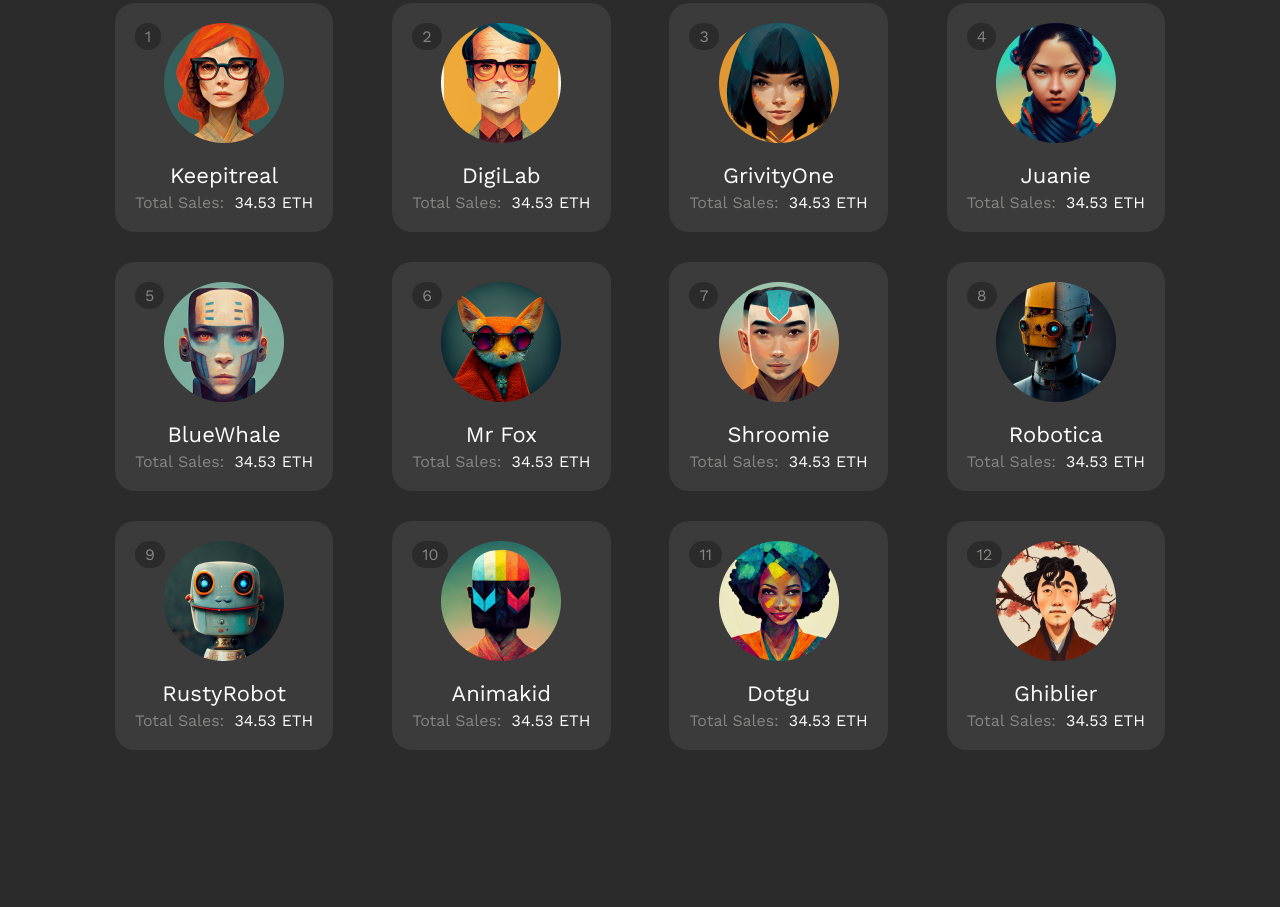
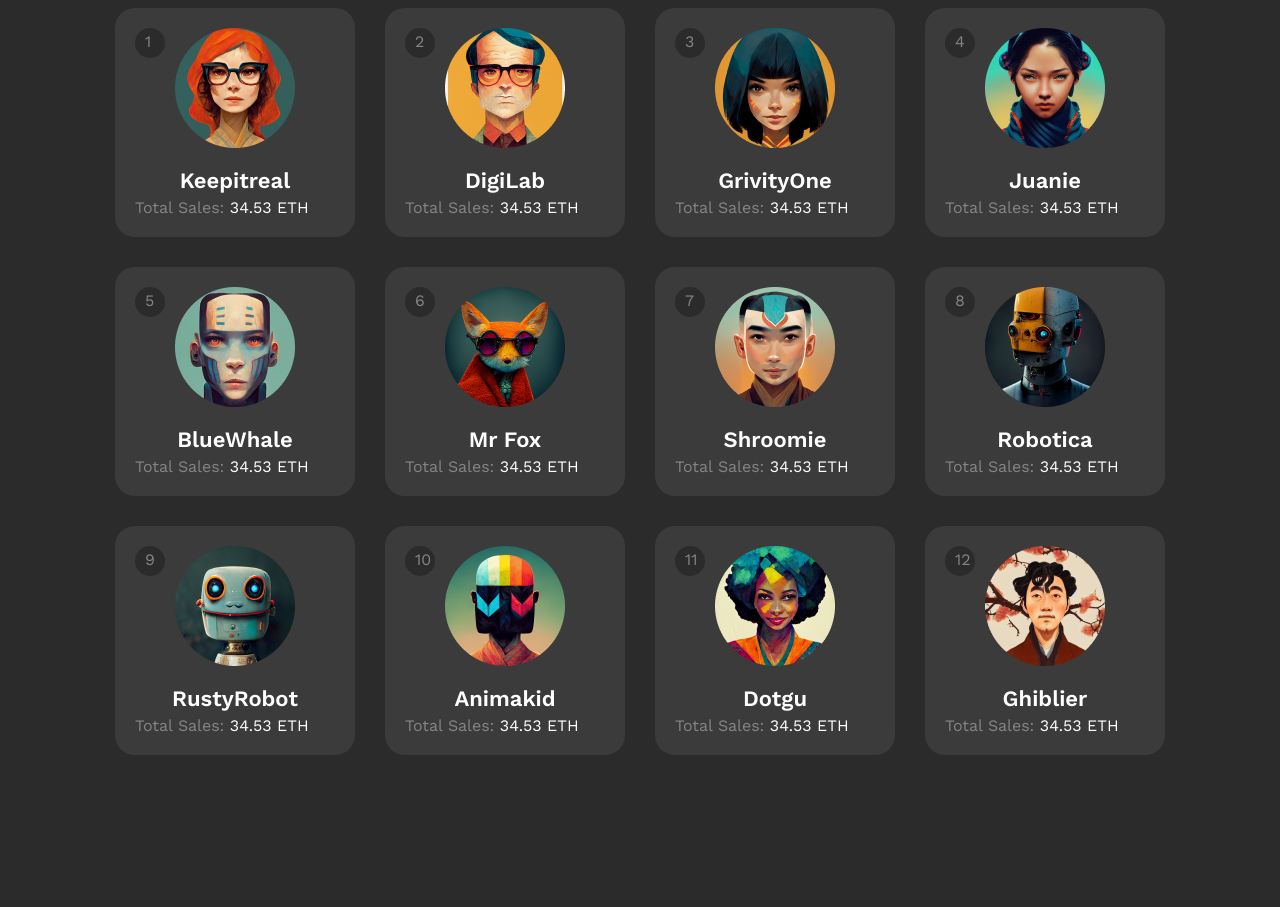
Before and after one commit to nabiyddin/nft-marketplace, a plain HTML site: page index.html in a window 1280 px wide. Shown: the part 1882-2789 px from the top of the page. Drawn offline with Linux system fonts and the light colour scheme.

Commit message:
bug fixes

```diff
--- a/css/main.css
+++ b/css/main.css
@@ -59,7 +59,7 @@ button {
 .header-nav2_border {
   display: flex;
   align-items: center;
-  column-gap: 10px;
+  column-gap: 30px;
 }
 
 .header-nav2 ul {
@@ -69,6 +69,9 @@ button {
 
 .header-nav2 ul li a {
   color: white;
+  font-size: 16px;
+  font-weight: 600px;
+  line-height: 23px;
 }
 
 .header-nav-border {
@@ -89,6 +92,8 @@ button {
   border-radius: 20px;
   padding: 19px 30px;
   font-size: 16px;
+  font-weight: 600;
+  line-height: 23px;
 }
 
 .hero_section {
@@ -109,12 +114,14 @@ button {
 
 .hero-texts h1 {
   font-size: 67px;
+  font-weight: 600;
   line-height: 74px;
 }
 
 .hero-texts p {
   margin-top: 20px;
   font-size: 22px;
+  font-weight: 400;
   line-height: 36px;
 }
 
@@ -179,8 +186,6 @@ button {
 
 .section2-main-texts {
   max-width: 1046px;
-  margin-left: auto;
-  margin-right: auto;
 }
 
 .section2-main-texts h2 {
@@ -266,23 +271,10 @@ button {
 }
 
 .section3-images_border {
-  display: flex;
+  display: grid;
+  grid-template-columns: 1fr 1fr 1fr 1fr;
   margin-top: 60px;
-  column-gap: 30px;
-  justify-content: space-between;
-}
-
-.section3-images_border-center {
-  display: flex;
-  column-gap: 30px;
-  margin-top: 30px;
-  justify-content: space-between;
-}
-
-.section3-images_border-end {
-  display: flex;
-  column-gap: 30px;
-  margin-top: 30px;
+  gap: 30px;
   justify-content: space-between;
 }
 
@@ -299,6 +291,9 @@ button {
   border-radius: 20px 20px;
   padding: 4px 10px;
   position: absolute;
+  width: 30px;
+  height: 30px;
+  align-items: center;
 }
 
 .section3-avatar_text_large p {
@@ -316,17 +311,16 @@ button {
   margin-right: auto;
 }
 
-.section3-avatar_names {
+.section3-total h4 {
   text-align: center;
   font-size: 22px;
   font-family: var(--work-sans-font);
   margin-top: 20px;
+  margin-bottom: 5px;
 }
 
 .section3-total {
-  display: flex;
-  column-gap: 10px;
-  margin-top: 5px;
+  font-family: var(--work-sans-font);
 }
 
 .section3-total-sales {
@@ -349,16 +343,10 @@ button {
 }
 
 .section4-images-border {
-  display: flex;
-  column-gap: 30px;
+  display: grid;
+  grid-template-columns: 1fr 1fr 1fr 1fr;
+  gap: 30px;
   margin-top: 60px;
-  justify-content: center;
-}
-
-.section4-images-border2 {
-  display: flex;
-  column-gap: 30px;
-  margin-top: 30px;
   justify-content: center;
 }
 
@@ -429,9 +417,15 @@ button {
 
 .section5_images_border {
   margin-top: 60px;
-  display: flex;
+  display: grid;
+  grid-template-columns: 1fr 1fr 1fr;
   column-gap: 30px;
   justify-content: center;
+}
+
+.section5_images_text_end {
+  background: #3b3b3b;
+  border-radius: 20px 20px;
 }
 
 .section5_images_text {
@@ -464,8 +458,9 @@ button {
 .section6_image {
   background-image: linear-gradient(rgba(162, 89, 255, 0) 0%, #a259ff 100%),
     url("/images/NFT\ Highlight.png");
+  background-repeat: no-repeat;
+  background-size: cover;
   position: relative;
-  width: 1280px;
   height: 640px;
   margin-left: auto;
   margin-right: auto;
@@ -474,6 +469,7 @@ button {
 .section6_texts_border {
   margin-top: 360px;
   margin-left: 115px;
+  margin-right: 115px;
   position: absolute;
   display: flex;
   justify-content: space-around;
@@ -566,9 +562,9 @@ button {
 
 .section7_box_border {
   margin-top: 48px;
-  display: flex;
+  display: grid;
+  grid-template-columns: 1fr 1fr 1fr;
   flex: 1 0 0;
-  justify-content: space-between;
   column-gap: 30px;
 }
 
@@ -602,6 +598,7 @@ button {
   border-radius: 20px;
   background: #3b3b3b;
   column-gap: 80px;
+  align-items: center;
 }
 
 .section8_texts h2 {
@@ -628,6 +625,7 @@ button {
   outline: none;
   border: none;
   border-radius: 20px;
+  width: 100%;
 }
 
 .section8-button button {
@@ -710,6 +708,7 @@ button {
   outline: none;
   border: none;
   border-radius: 20px;
+  width: 100%;
 }
 
 .footer-button button {
@@ -815,7 +814,7 @@ button {
     justify-content: space-between;
   }
 
-  .section2-images-border div:last-child {
+  .section2-images-border > div:last-child {
     display: none;
   }
 
@@ -835,6 +834,27 @@ button {
 
   .section3-images_border {
     margin-top: 40px;
+    grid-template-columns: 1fr 1fr;
+  }
+
+  .section3_box:nth-child(n + 7) {
+    display: none;
+  }
+
+  .section3_box {
+    display: flex;
+    column-gap: 12px;
+  }
+
+  .section3_box img {
+    width: 60px;
+    height: 60px;
+    margin-left: 0;
+  }
+
+  .section3-avatar_text {
+    top: 13px;
+    left: 12px;
   }
 
   .section4 {
@@ -894,7 +914,7 @@ button {
     margin-top: 40px;
   }
 
-  .section5_images_border div:last-child {
+  .section5_images_text_end {
     display: none;
   }
 
--- a/index.html
+++ b/index.html
@@ -53,20 +53,13 @@
       <div class="header-nav2_border">
         <nav class="header-nav2">
           <ul>
-            <li>
-              <a href="">
-                <i class="fa-bar"></i>
-              </a>
-
-              <a href="/">Marketplace</a>
-            </li>
+            <li><a href="/">Marketplace</a></li>
             <li><a href="/">Rankings</a></li>
             <li><a href="/">Connect a wallet</a></li>
           </ul>
         </nav>
         <button class="header-button">
           <svg
-            class="header_burger_menu"
             width="20"
             height="20"
             viewBox="0 0 20 20"
@@ -314,16 +307,18 @@
             alt=""
           />
 
-          <div class="section3-avatar_names">
-            <p>Keepitreal</p>
+          <div>
             <div class="section3-total">
-              <p class="section3-total-sales">Total Sales:</p>
-              <p class="section3-total_number">34.53 ETH</p>
+              <h4>Keepitreal</h4>
+
+              <p class="section3-total-sales">
+                Total Sales:
+                <span class="section3-total_number">34.53 ETH</span>
+              </p>
             </div>
           </div>
         </div>
 
-        <div class="section3-images">
         <div class="section3_box">
           <div class="section3-avatar_text">
             <p>2</p>
@@ -334,17 +329,18 @@
             alt=""
           />
 
-            <div class="section3-avatar_names">
-              <p>DigiLab</p>
+          <div>
             <div class="section3-total">
-                <p class="section3-total-sales">Total Sales:</p>
-                <p class="section3-total_number">34.53 ETH</p>
-              </div>
+              <h4>DigiLab</h4>
+
+              <p class="section3-total-sales">
+                Total Sales:
+                <span class="section3-total_number">34.53 ETH</span>
+              </p>
             </div>
           </div>
         </div>
 
-        <div class="section3-images">
         <div class="section3_box">
           <div class="section3-avatar_text">
             <p>3</p>
@@ -355,17 +351,17 @@
             alt=""
           />
 
-            <div class="section3-avatar_names">
-              <p>GrivityOne</p>
+          <div>
             <div class="section3-total">
-                <p class="section3-total-sales">Total Sales:</p>
-                <p class="section3-total_number">34.53 ETH</p>
-              </div>
+              <h4>GrivityOne</h4>
+              <p class="section3-total-sales">
+                Total Sales:
+                <span class="section3-total_number">34.53 ETH</span>
+              </p>
             </div>
           </div>
         </div>
 
-        <div class="section3-images">
         <div class="section3_box">
           <div class="section3-avatar_text">
             <p>4</p>
@@ -376,19 +372,18 @@
             alt=""
           />
 
-            <div class="section3-avatar_names">
-              <p>Juanie</p>
+          <div>
             <div class="section3-total">
-                <p class="section3-total-sales">Total Sales:</p>
-                <p class="section3-total_number">34.53 ETH</p>
-              </div>
-            </div>
+              <h4>Juanie</h4>
+
+              <p class="section3-total-sales">
+                Total Sales:
+                <span class="section3-total_number">34.53 ETH</span>
+              </p>
             </div>
           </div>
         </div>
 
-      <div class="section3-images_border-center">
-        <div class="section3-images">
         <div class="section3_box">
           <div class="section3-avatar_text">
             <p>5</p>
@@ -399,17 +394,18 @@
             alt=""
           />
 
-            <div class="section3-avatar_names">
-              <p>BlueWhale</p>
+          <div>
             <div class="section3-total">
-                <p class="section3-total-sales">Total Sales:</p>
-                <p class="section3-total_number">34.53 ETH</p>
-              </div>
+              <h4>BlueWhale</h4>
+
+              <p class="section3-total-sales">
+                Total Sales:
+                <span class="section3-total_number">34.53 ETH</span>
+              </p>
             </div>
           </div>
         </div>
 
-        <div class="section3-images">
         <div class="section3_box">
           <div class="section3-avatar_text">
             <p>6</p>
@@ -420,17 +416,18 @@
             alt=""
           />
 
-            <div class="section3-avatar_names">
-              <p>mr fox</p>
+          <div>
             <div class="section3-total">
-                <p class="section3-total-sales">Total Sales:</p>
-                <p class="section3-total_number">34.53 ETH</p>
-              </div>
+              <h4>mr fox</h4>
+
+              <p class="section3-total-sales">
+                Total Sales:
+                <span class="section3-total_number">34.53 ETH</span>
+              </p>
             </div>
           </div>
         </div>
 
-        <div class="section3-images">
         <div class="section3_box">
           <div class="section3-avatar_text">
             <p>7</p>
@@ -441,17 +438,18 @@
             alt=""
           />
 
-            <div class="section3-avatar_names">
-              <p>Shroomie</p>
+          <div>
             <div class="section3-total">
-                <p class="section3-total-sales">Total Sales:</p>
-                <p class="section3-total_number">34.53 ETH</p>
-              </div>
+              <h4>Shroomie</h4>
+
+              <p class="section3-total-sales">
+                Total Sales:
+                <span class="section3-total_number">34.53 ETH</span>
+              </p>
             </div>
           </div>
         </div>
 
-        <div class="section3-images">
         <div class="section3_box">
           <div class="section3-avatar_text">
             <p>8</p>
@@ -462,19 +460,18 @@
             alt=""
           />
 
-            <div class="section3-avatar_names">
-              <p>robotica</p>
+          <div>
             <div class="section3-total">
-                <p class="section3-total-sales">Total Sales:</p>
-                <p class="section3-total_number">34.53 ETH</p>
-              </div>
-            </div>
+              <h4>robotica</h4>
+
+              <p class="section3-total-sales">
+                Total Sales:
+                <span class="section3-total_number">34.53 ETH</span>
+              </p>
             </div>
           </div>
         </div>
 
-      <div class="section3-images_border-end">
-        <div class="section3-images">
         <div class="section3_box">
           <div class="section3-avatar_text">
             <p>9</p>
@@ -485,17 +482,18 @@
             alt=""
           />
 
-            <div class="section3-avatar_names">
-              <p>RustyRobot</p>
+          <div>
             <div class="section3-total">
-                <p class="section3-total-sales">Total Sales:</p>
-                <p class="section3-total_number">34.53 ETH</p>
-              </div>
+              <h4>RustyRobot</h4>
+
+              <p class="section3-total-sales">
+                Total Sales:
+                <span class="section3-total_number">34.53 ETH</span>
+              </p>
             </div>
           </div>
         </div>
 
-        <div class="section3-images">
         <div class="section3_box">
           <div class="section3-avatar_text">
             <p>10</p>
@@ -506,17 +504,18 @@
             alt=""
           />
 
-            <div class="section3-avatar_names">
-              <p>animakid</p>
+          <div>
             <div class="section3-total">
-                <p class="section3-total-sales">Total Sales:</p>
-                <p class="section3-total_number">34.53 ETH</p>
-              </div>
+              <h4>animakid</h4>
+
+              <p class="section3-total-sales">
+                Total Sales:
+                <span class="section3-total_number">34.53 ETH</span>
+              </p>
             </div>
           </div>
         </div>
 
-        <div class="section3-images">
         <div class="section3_box">
           <div class="section3-avatar_text">
             <p>11</p>
@@ -527,17 +526,18 @@
             alt=""
           />
 
-            <div class="section3-avatar_names">
-              <p>Dotgu</p>
+          <div>
             <div class="section3-total">
-                <p class="section3-total-sales">Total Sales:</p>
-                <p class="section3-total_number">34.53 ETH</p>
-              </div>
+              <h4>Dotgu</h4>
+
+              <p class="section3-total-sales">
+                Total Sales:
+                <span class="section3-total_number">34.53 ETH</span>
+              </p>
             </div>
           </div>
         </div>
 
-        <div class="section3-images">
         <div class="section3_box">
           <div class="section3-avatar_text">
             <p>12</p>
@@ -548,12 +548,14 @@
             alt=""
           />
 
-            <div class="section3-avatar_names">
-              <p>Ghiblier</p>
+          <div>
             <div class="section3-total">
-                <p class="section3-total-sales">Total Sales:</p>
-                <p class="section3-total_number">34.53 ETH</p>
-              </div>
+              <h4>Ghiblier</h4>
+
+              <p class="section3-total-sales">
+                Total Sales:
+                <span class="section3-total_number">34.53 ETH</span>
+              </p>
             </div>
           </div>
         </div>
@@ -719,9 +721,7 @@
           </div>
           <p>Photography</p>
         </div>
-      </div>
 
-      <div class="section4-images-border2">
         <div class="section4-images">
           <div class="section4-image">
             <img src="./images/Image-Video.png" alt="dolphin" />
@@ -991,7 +991,7 @@
           </div>
         </div>
 
-        <div class="section5_images_text">
+        <div class="section5_images_text_end">
           <img src="./images/Image-AstroFiction.png" alt="" />
 
           <div class="distant_large">
@@ -1018,7 +1018,7 @@
 
     <section class="section6">
       <div class="section6_image">
-        <div class="section6_texts_border">
+        <div class="section6_texts_border container">
           <div class="section6_mini_logo1">
             <div class="section6_mini_logo">
               <img src="./images/Avatar_logo_shroomie.png" alt="" />
```
Lines whose indentation alone changed are shown as unchanged.
